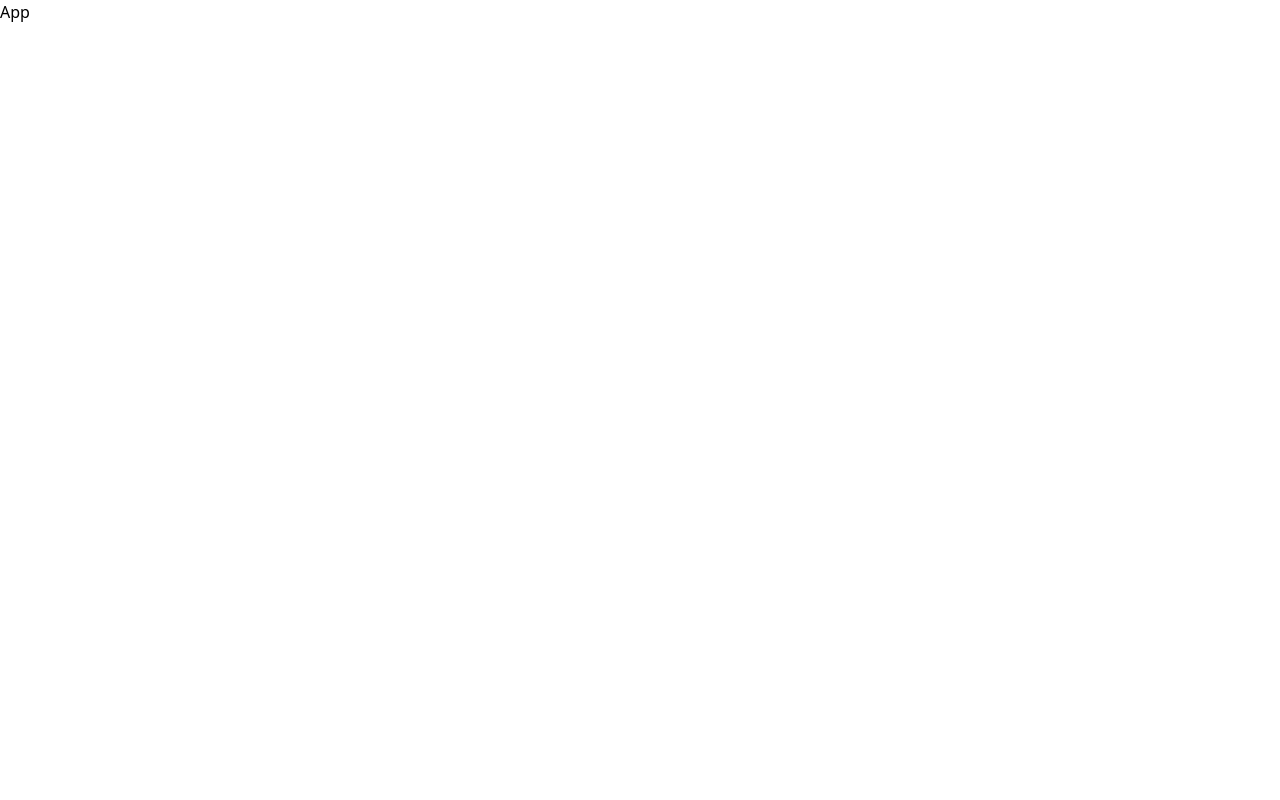
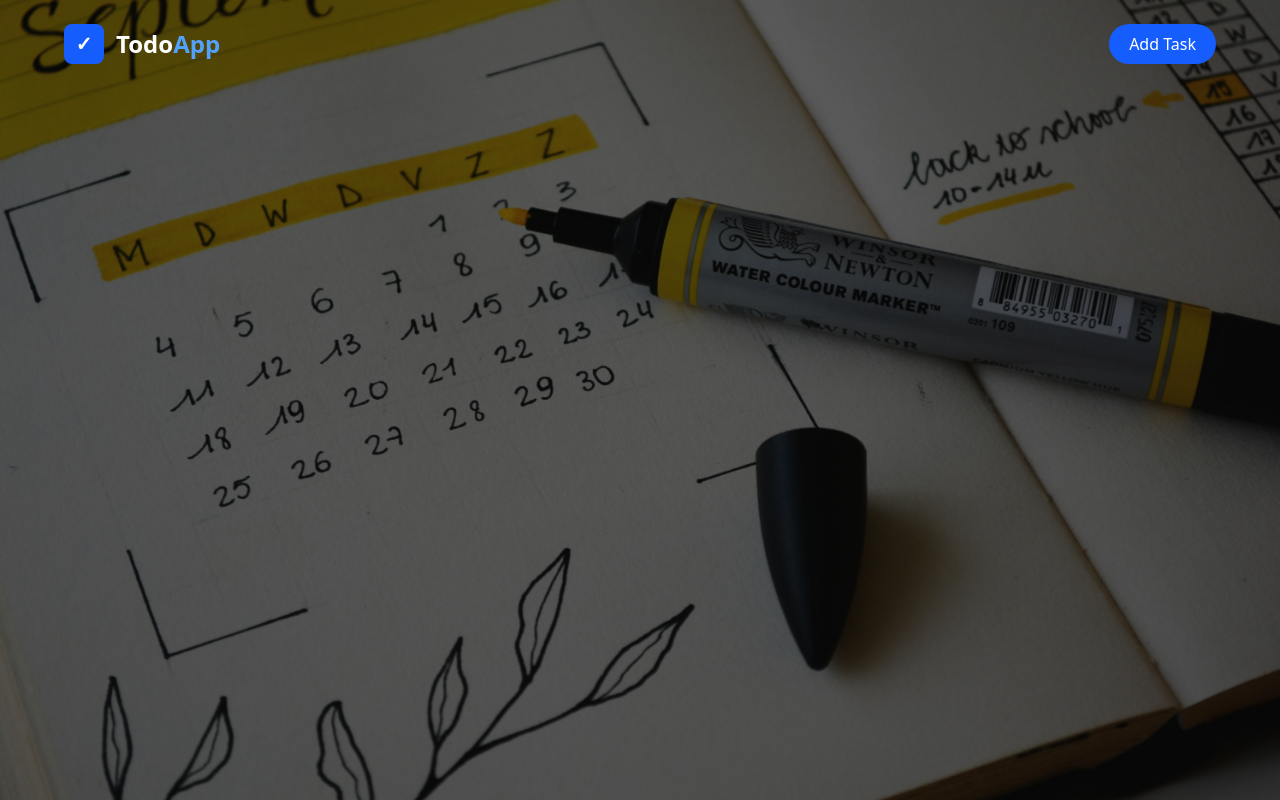
Before and after one commit to wajahat-kamal/TodoApp-MERN, a React (Vite) app in the folder client/: page / in a window 1280 px wide. Built offline with nearby package versions, Linux system fonts and the light colour scheme.

Commit message:
Update index.html to use new logo and refactor App component with enhanced layout and styling

```diff
--- a/client/index.html
+++ b/client/index.html
@@ -2,7 +2,7 @@
 <html lang="en">
   <head>
     <meta charset="UTF-8" />
-    <link rel="icon" type="image/svg+xml" href="/vite.svg" />
+    <link rel="icon" type="image/svg+xml" href="/logo.png" />
     <meta name="viewport" content="width=device-width, initial-scale=1.0" />
     <title>TodoApp - Wajahat Kamal</title>
   </head>
--- a/client/src/App.tsx
+++ b/client/src/App.tsx
@@ -1,9 +1,63 @@
-import React from 'react'
+import React from "react";
 
-function App() {
+export default function App() {
   return (
-    <div>App</div>
-  )
+    <div
+      className="relative min-h-screen w-full bg-cover bg-center"
+      style={{
+        backgroundImage:
+          "url('/bg-image.jpeg')",
+      }}
+    >
+      {/* Dark Overlay */}
+      <div className="absolute inset-0 bg-black/60"></div>
+
+      {/* Content */}
+      <div className="relative z-10 flex flex-col min-h-screen text-white">
+
+        {/* Navbar */}
+        <header className="flex items-center justify-between px-6 md:px-16 py-6">
+          <div className="flex items-center gap-3">
+            <div className="w-10 h-10 bg-blue-600 rounded-lg flex items-center justify-center font-bold text-xl">
+              ✓
+            </div>
+            <h1 className="text-2xl font-bold">
+              Todo<span className="text-blue-400">App</span>
+            </h1>
+          </div>
+
+          <button className="hidden sm:block px-5 py-2 rounded-full bg-blue-600 hover:bg-blue-700 transition font-medium">
+            Add Task
+          </button>
+        </header>
+
+        {/* Hero Section */}
+        {/* <main className="flex flex-1 flex-col items-center justify-center px-6 text-center">
+          <h2 className="text-3xl md:text-5xl font-bold mb-4">
+            Organize Your Daily Tasks
+          </h2>
+          <p className="text-gray-300 max-w-xl mb-8">
+            A clean, minimal and powerful todo app to help you stay productive
+            and focused every day.
+          </p>
+
+          <div className="w-full max-w-xl flex flex-col sm:flex-row gap-3">
+            <input
+              type="text"
+              placeholder="What do you want to accomplish today?"
+              className="flex-1 px-5 py-4 rounded-full text-gray-900 focus:outline-none focus:ring-2 focus:ring-blue-500"
+            />
+            <button className="px-8 py-4 rounded-full bg-blue-600 hover:bg-blue-700 transition font-semibold">
+              Add Todo
+            </button>
+          </div>
+        </main> */}
+
+        {/* Footer */}
+        {/* <footer className="text-center py-4 text-sm text-gray-400">
+          © 2025 TodoApp — Stay focused. Get things done.
+        </footer> */}
+      </div>
+    </div>
+  );
 }
-
-export default App
```
Also changed, not shown: client/public/bg-image.jpeg (added), client/public/logo.png (added).
